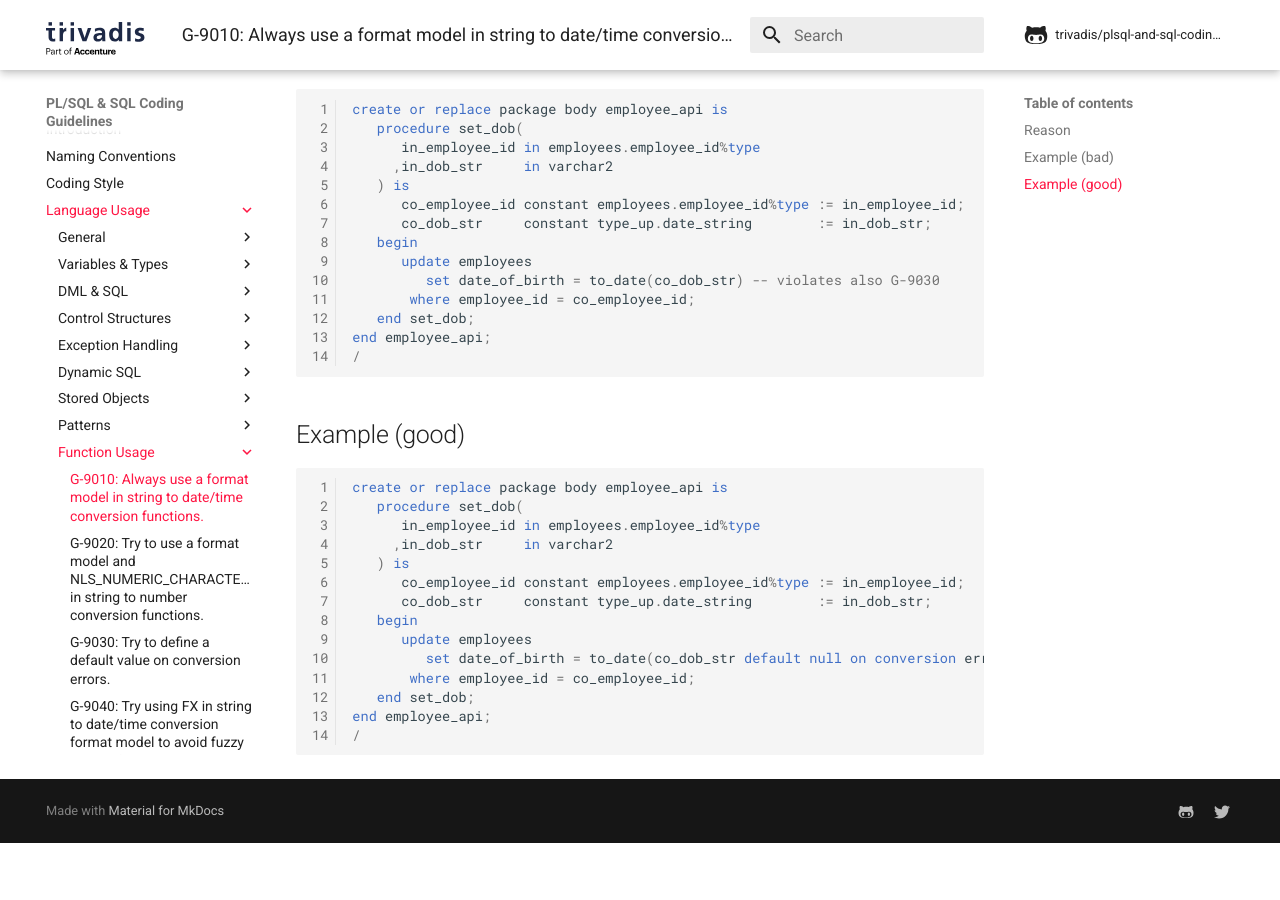
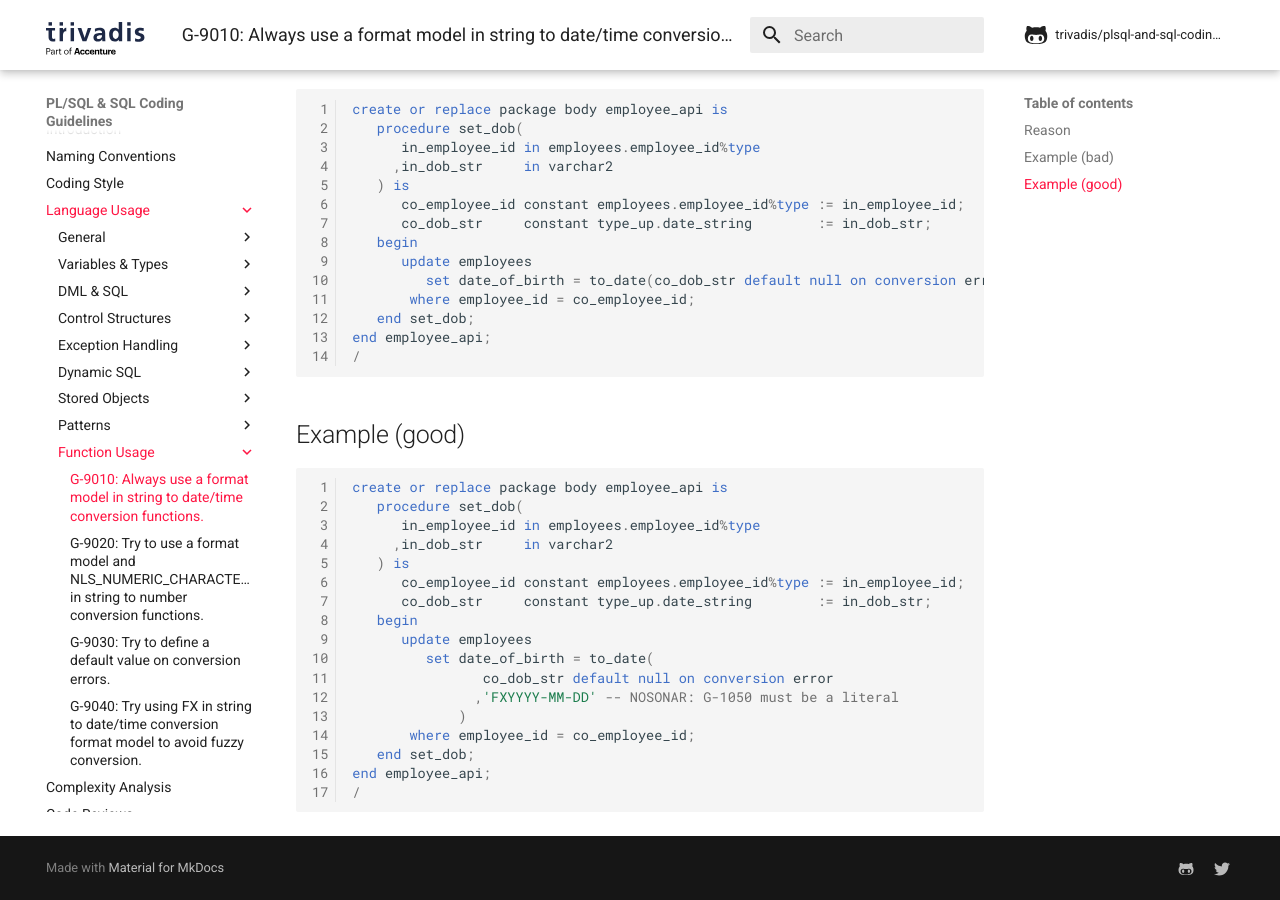
Before and after one commit to Trivadis/plsql-and-sql-coding-guidelines, an MkDocs documentation site: the page built from docs/4-language-usage/9-function-usage/g-9010.md, in a window 1280 px wide and 900 px high, scrolled down 666 px. Built offline with MkDocs 1.6.1 and Material for MkDocs 9.7.7, drawn with Linux system fonts in a browser that asks for light colours; comment, search, counter and statistics services are not loaded; the version menu is left out; before the commit the page ends 1509 px from its top, so only the background shows below that.

Commit message:
Fix violation of G-9030

```diff
--- a/docs/4-language-usage/9-function-usage/g-9010.md
+++ b/docs/4-language-usage/9-function-usage/g-9010.md
@@ -21,7 +21,7 @@
       co_dob_str     constant type_up.date_string        := in_dob_str;
    begin
       update employees
-         set date_of_birth = to_date(co_dob_str) -- violates also G-9030
+         set date_of_birth = to_date(co_dob_str default null on conversion error)
        where employee_id = co_employee_id;
    end set_dob;
 end employee_api;
@@ -40,7 +40,10 @@
       co_dob_str     constant type_up.date_string        := in_dob_str;
    begin
       update employees
-         set date_of_birth = to_date(co_dob_str default null on conversion error,'FXYYYY-MM-DD') -- NOSONAR: G-1050 must be a literal
+         set date_of_birth = to_date(
+                co_dob_str default null on conversion error
+               ,'FXYYYY-MM-DD' -- NOSONAR: G-1050 must be a literal
+             )
        where employee_id = co_employee_id;
    end set_dob;
 end employee_api;
```
